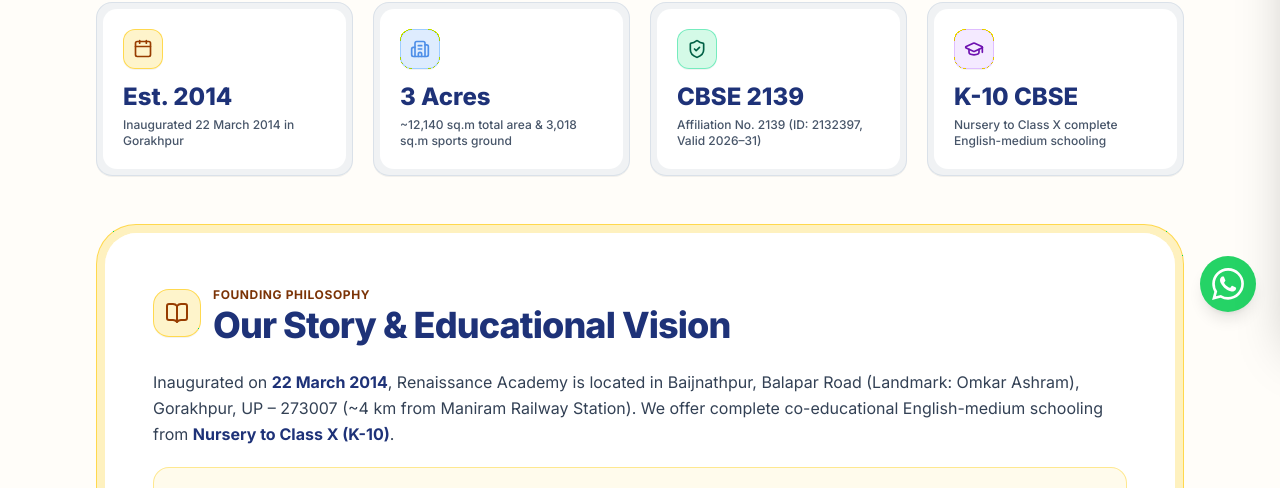
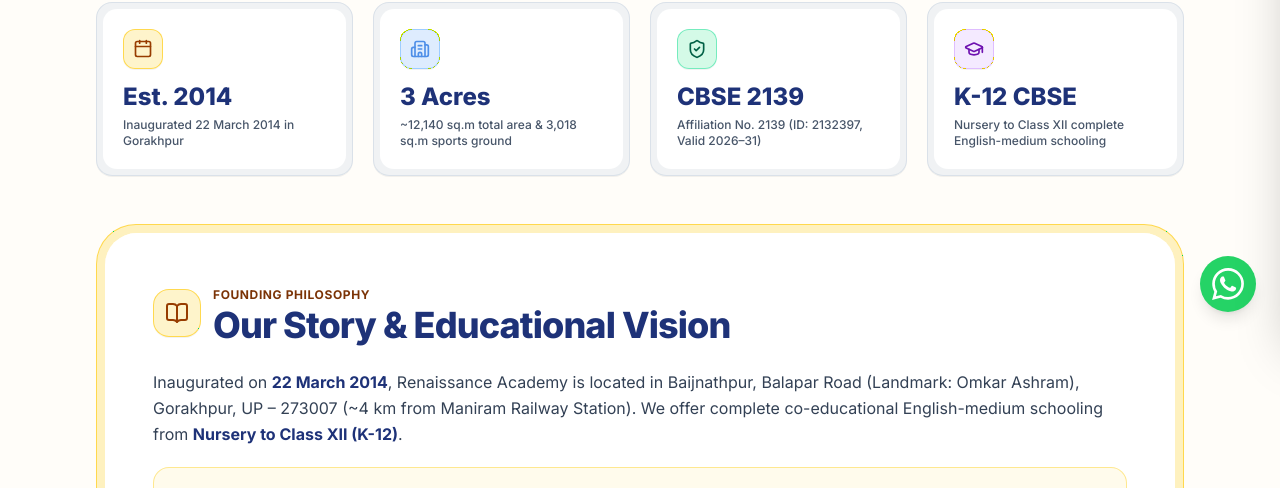
Before and after one commit to Abhijeetsingh2145/renaissance-academy, a Next.js app: page /about in a window 1280 px wide. Shown: the part 464-952 px from the top of the page. Built offline with nearby package versions, Linux system fonts and the light colour scheme.

Commit message:
Update About page to K-12 CBSE (Nursery to Class XII)

```diff
--- a/src/app/(public)/about/page.tsx
+++ b/src/app/(public)/about/page.tsx
@@ -146,8 +146,8 @@
               <div className="w-10 h-10 rounded-xl bg-purple-100/90 text-purple-800 flex items-center justify-center border border-purple-300/80 shadow-2xs mb-3">
                 <GraduationCap className="h-5 w-5 text-purple-800" />
               </div>
-              <div className="text-2xl font-extrabold text-brand-primary">K-10 CBSE</div>
-              <div className="text-xs text-text-secondary mt-1 font-medium">Nursery to Class X complete English-medium schooling</div>
+              <div className="text-2xl font-extrabold text-brand-primary">K-12 CBSE</div>
+              <div className="text-xs text-text-secondary mt-1 font-medium">Nursery to Class XII complete English-medium schooling</div>
             </div>
           </div>
 
@@ -169,7 +169,7 @@
 
             <div className="prose prose-lg text-neutral-700 leading-relaxed space-y-5 text-sm sm:text-base">
               <p>
-                Inaugurated on <strong className="text-brand-primary font-bold">22 March 2014</strong>, Renaissance Academy is located in Baijnathpur, Balapar Road (Landmark: Omkar Ashram), Gorakhpur, UP – 273007 (~4 km from Maniram Railway Station). We offer complete co-educational English-medium schooling from <strong className="text-brand-primary font-bold">Nursery to Class X (K-10)</strong>.
+                Inaugurated on <strong className="text-brand-primary font-bold">22 March 2014</strong>, Renaissance Academy is located in Baijnathpur, Balapar Road (Landmark: Omkar Ashram), Gorakhpur, UP – 273007 (~4 km from Maniram Railway Station). We offer complete co-educational English-medium schooling from <strong className="text-brand-primary font-bold">Nursery to Class XII (K-12)</strong>.
               </p>
 
               <div className="p-4 rounded-2xl bg-amber-50/90 border border-amber-200/90 my-4">
```
